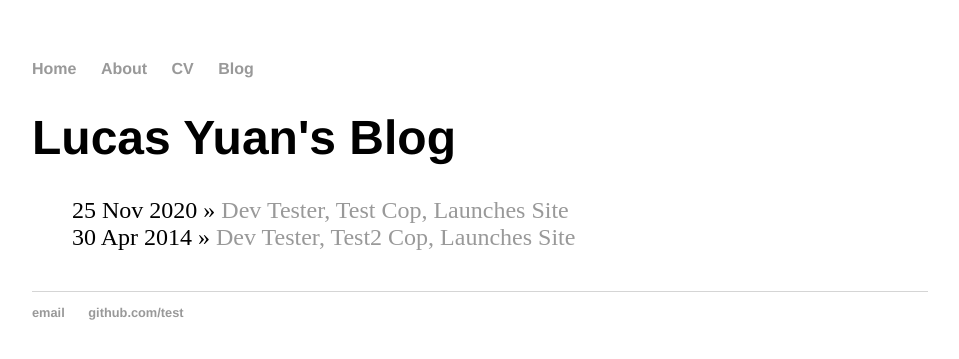
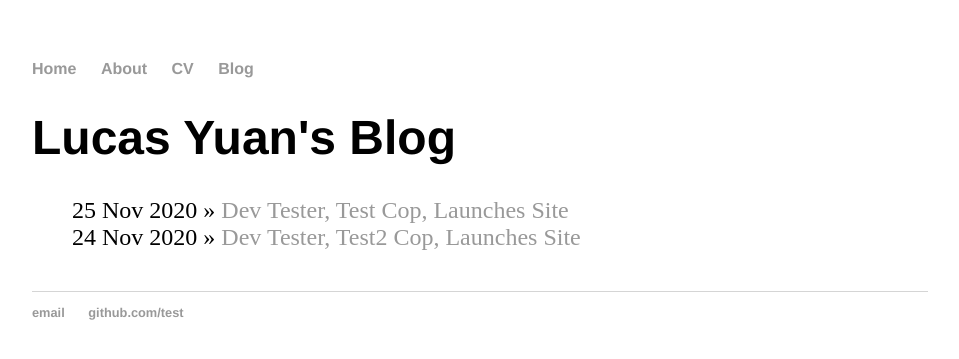
Before and after one commit to richard-yuan/richard-yuan.github.io, a Jekyll site: the page built from blog/index.html, in a window 1280 px wide. Shown: the top 359 px of the page, without its empty margins (160-1119 px from the left). Built offline with Jekyll 4.4.1, drawn with Linux system fonts in a browser that asks for light colours.

Commit message:
Update 2020-11-24-test.md

```diff
--- a/_posts/2020-11-24-test.md
+++ b/_posts/2020-11-24-test.md
@@ -1,7 +1,7 @@
 ---
 layout: post
 title: "Dev Tester, Test2 Cop, Launches Site"
-date: 2014-04-30
+date: 2020-11-24
 ---
 
 Well. ........
```
